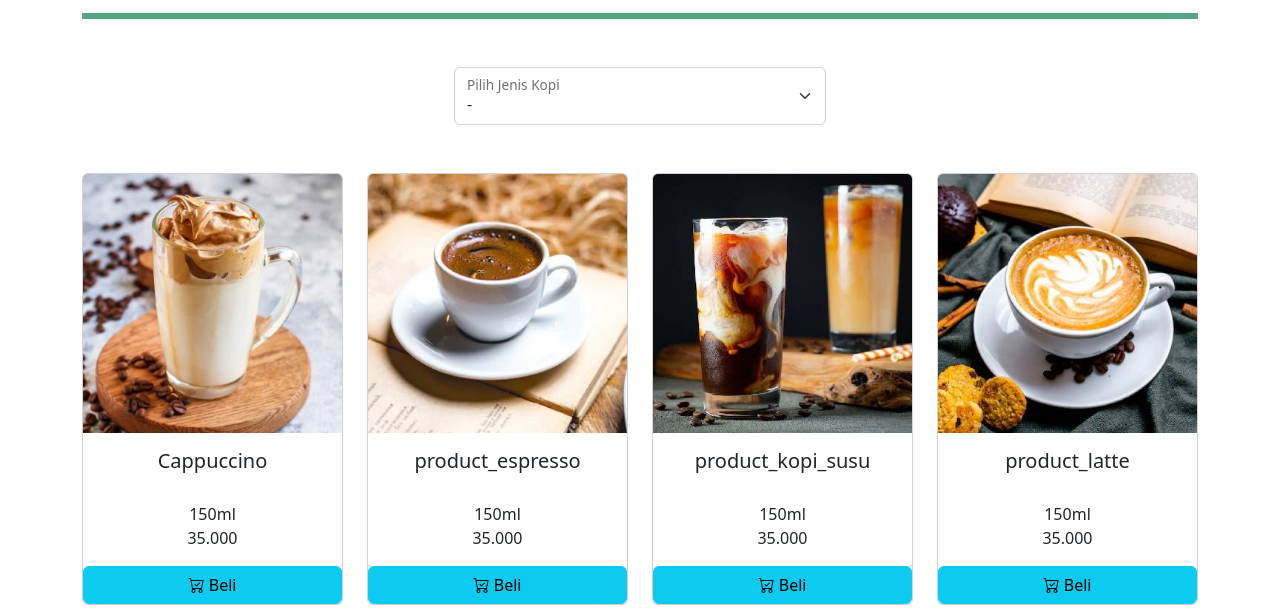
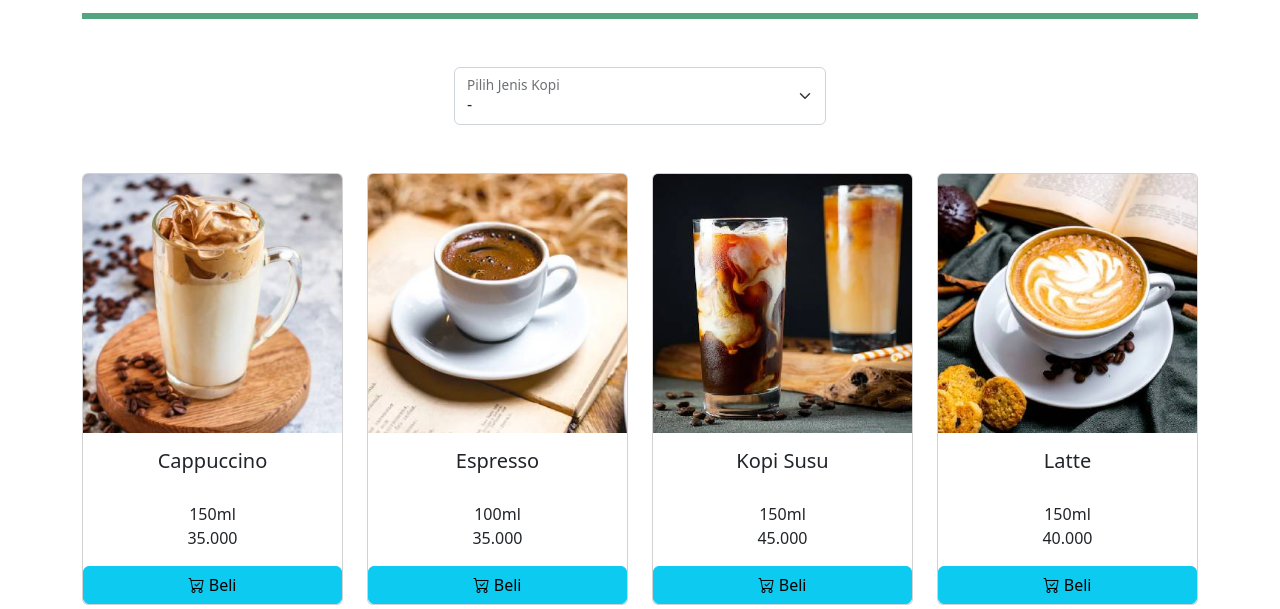
Before and after one commit to hoirulsan02/kopikuy, a plain HTML site: page produk.html in a window 1280 px wide. Shown: the part 191-800 px from the top of the page. Drawn offline with Linux system fonts and the light colour scheme.

Commit message:
Add files via upload

```diff
--- a/produk.html
+++ b/produk.html
@@ -94,9 +94,9 @@
                     <div class="card">
                         <img src="images/produk/product_espresso.jpg" class="card-img-top" alt="...">
                         <div class="card-body">
-                            <h5 class="card-title">product_espresso</h5>
+                            <h5 class="card-title">Espresso</h5>
                             <div class="col">
-                                150ml
+                                100ml
                             </div>
                             <div class="col">
                                 35.000
@@ -109,12 +109,12 @@
                     <div class="card">
                         <img src="images/produk/product_kopi_susu.jpg" class="card-img-top" alt="...">
                         <div class="card-body">
-                            <h5 class="card-title">product_kopi_susu</h5>
+                            <h5 class="card-title">Kopi Susu</h5>
                             <div class="col">
                                 150ml
                             </div>
                             <div class="col">
-                                35.000
+                                45.000
                             </div>
                         </div>
                         <a href="#" class="btn btn-info w-100"><i class="bi bi-cart-check"></i> Beli</a>
@@ -124,12 +124,12 @@
                     <div class="card">
                         <img src="images/produk/product_latte.jpg" class="card-img-top" alt="...">
                         <div class="card-body">
-                            <h5 class="card-title">product_latte</h5>
+                            <h5 class="card-title">Latte</h5>
                             <div class="col">
                                 150ml
                             </div>
                             <div class="col">
-                                35.000
+                                40.000
                             </div>
                         </div>
                         <a href="#" class="btn btn-info w-100"><i class="bi bi-cart-check"></i> Beli</a>
```
